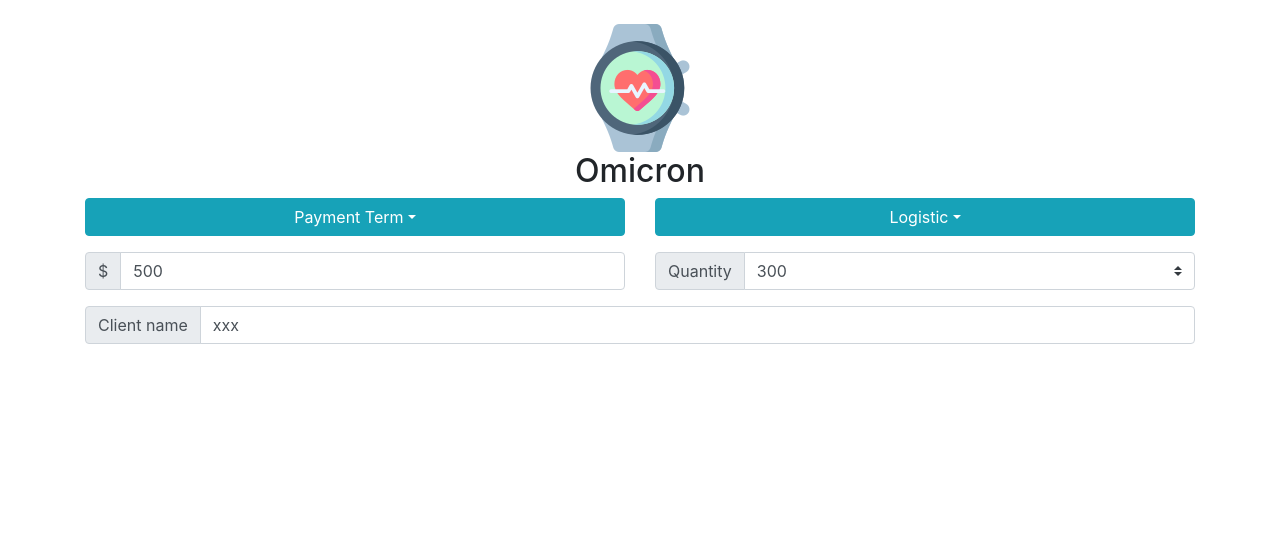
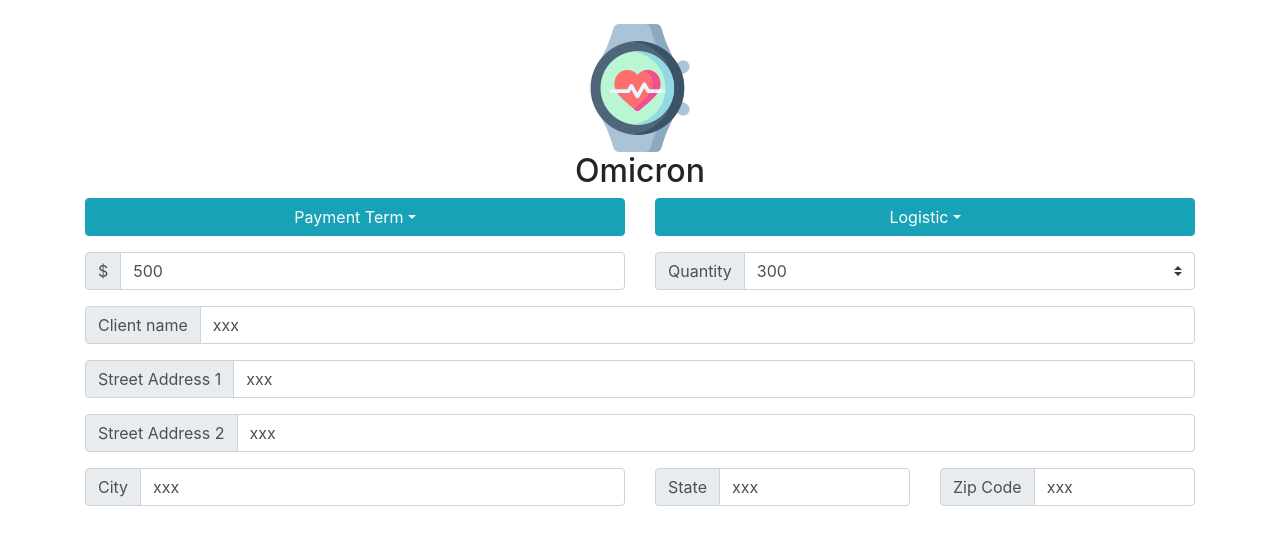
Before and after one commit to yiran1201/omicron, a React (Create React App) app in the folder _frontend/: page /contract in a window 1280 px wide. Shown: the top 544 px of the page. Built offline with nearby package versions, Linux system fonts and the light colour scheme.

Commit message:
on contract pag:1add input for address city state and zip code

```diff
--- a/_frontend/src/components/contract/Contract.jsx
+++ b/_frontend/src/components/contract/Contract.jsx
@@ -25,6 +25,12 @@ const Contract = () => {
   const [selectedTerm, setSelectedTerm] = useState('');
   const [openLogisticOption, setLogisticOption] = useState(false);
   const [selectedLogistic, setSelectedLogistic] = useState('');
+  const [clientName, setClientName] = useState('xxx');
+  const [streetAddress1, setStreetAddress1] = useState('xxx');
+  const [streetAddress2, setStreetAddress2] = useState('xxx');
+  const [city, setCity] = useState('xxx');
+  const [state, setState] = useState('xxx');
+  const [zipCode,setZipCode]=useState('xxx')
   return (
     <div className='mt-4' id='contract-page'>
       <div className='text-center'>
@@ -121,7 +127,7 @@ const Contract = () => {
         </Row>
 
         <Row>
-          <Col cs={12}>
+          <Col xs={12}>
             <div className='input-group'>
               <div className='input-group-prepend'>
                 <span className='input-group-text' id=''>
@@ -131,11 +137,117 @@ const Contract = () => {
               <input
                 type='text'
                 className='form-control'
-                value={'xxx'}
-                onChange={() => {}}
+                value={clientName}
+                onChange={(event) => {
+                  event.preventDefault();
+                  setClientName(event.target.value);
+                }}
               />
             </div>
           </Col>
+        </Row>
+
+        <Row>
+          <Col xs={12}>
+            <div className='input-group'>
+              <div className='input-group-prepend'>
+                <span className='input-group-text' id=''>
+                  Street Address 1
+                </span>
+              </div>
+              <input
+                type='text'
+                className='form-control'
+                value={streetAddress1}
+                onChange={(event) => {
+                  event.preventDefault();
+                  setStreetAddress1(event.target.value);
+                }}
+              />
+            </div>
+          </Col>
+        </Row>
+
+        <Row>
+          <Col xs={12}>
+            <div className='input-group'>
+              <div className='input-group-prepend'>
+                <span className='input-group-text' id=''>
+                  Street Address 2
+                </span>
+              </div>
+              <input
+                type='text'
+                className='form-control'
+                value={streetAddress2}
+                onChange={(event) => {
+                  event.preventDefault();
+                  setStreetAddress2(event.target.value);
+                }}
+              />
+            </div>
+          </Col>
+        </Row>
+
+        <Row>
+          <Col xs={6}>
+            <div className='input-group'>
+              <div className='input-group-prepend'>
+                <span className='input-group-text' id=''>
+                  City
+                </span>
+              </div>
+              <input
+                type='text'
+                className='form-control'
+                value={city}
+                onChange={(event) => {
+                  event.preventDefault();
+                  setCity(event.target.value);
+                }}
+              />
+            </div>
+          </Col>
+          <Col xs={3}>
+            <div className='input-group'>
+              <div className='input-group-prepend'>
+                <span className='input-group-text' id=''>
+                  State
+                </span>
+              </div>
+              <input
+                type='text'
+                className='form-control'
+                value={state}
+                onChange={(event) => {
+                  event.preventDefault();
+                  setState(event.target.value);
+                }}
+              />
+            </div>
+          </Col>
+
+          <Col xs={3}>
+            <div className='input-group'>
+              <div className='input-group-prepend'>
+                <span className='input-group-text' id=''>
+                Zip Code
+                </span>
+              </div>
+              <input
+                type='text'
+                className='form-control'
+                value={zipCode}
+                onChange={(event) => {
+                  event.preventDefault();
+                  setZipCode(event.target.value);
+                }}
+              />
+            </div>
+          </Col>
+
+
+
         </Row>
       </Container>
     </div>
```
